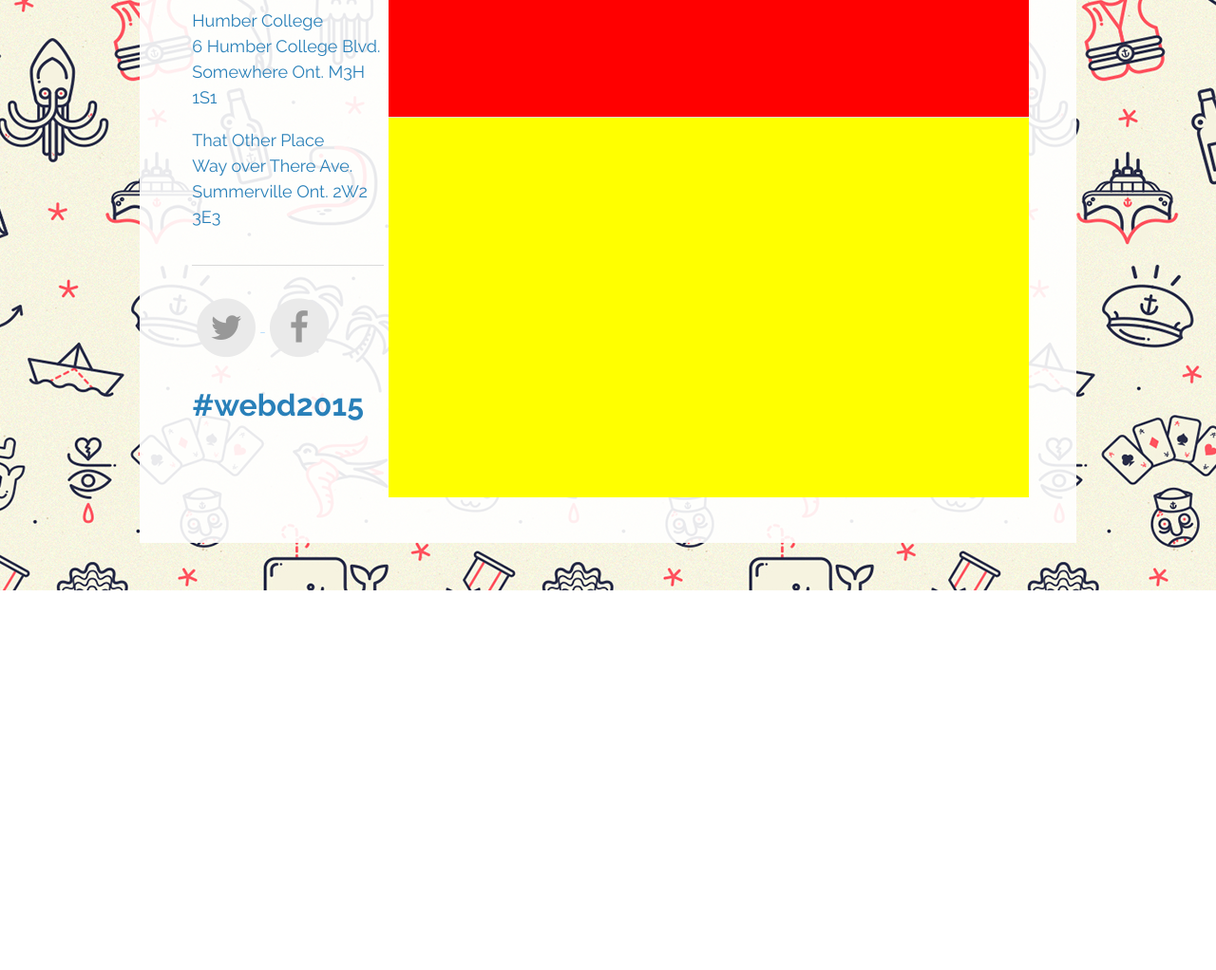
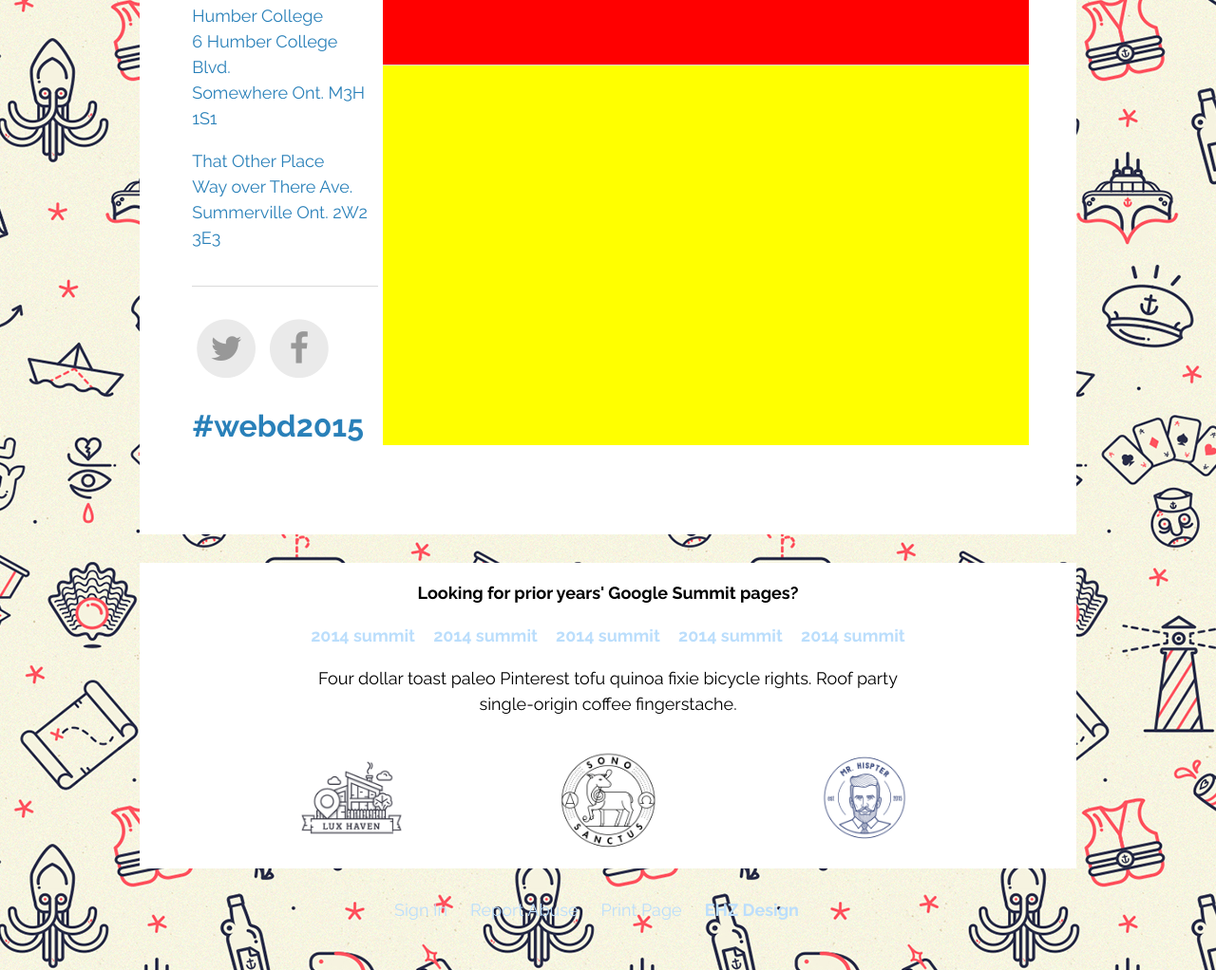
Before and after one commit to ehzdesign/Erick_Hernandez_Assignment_2, a plain HTML site: page index.html in a window 1280 px wide. Shown: the part 502-1524 px from the top of the page at 95% size. Before the commit the page ends 1124 px from the top, so only its background shows below. Drawn offline with nearby package versions, Linux system fonts and the light colour scheme.

Commit message:
footer added

```diff
--- a/index.html
+++ b/index.html
@@ -10,7 +10,7 @@
 </head>
 <body>
   <!-- PAGE-CONTAINER BEGINS  -->
-  <div id="page-container">
+  <div class="page-container">
   <!-- WRAPPER BEGINS -->
     <div class="wrapper">
     <!-- HEADER BEGINS -->
@@ -96,13 +96,35 @@
   </div>
   <!-- PAGE-CONTAINER ENDS -->
   <!-- FOOTER BEGINS -->
-  <footer id="footer">
-    <div class="wrapper"></div>
+  <footer class="footer">
+    <div class="wrapper">
+      <p>
+        <b>Looking for prior years' Google Summit pages?</b>
+      </p>
+      <ul class="footer__page-links">
+        <li><a href="#">2014 summit</a></li>
+        <li><a href="#">2014 summit</a></li>
+        <li><a href="#">2014 summit</a></li>
+        <li><a href="#">2014 summit</a></li>
+        <li><a href="#">2014 summit</a></li>
+      </ul>
+      <p>Four dollar toast paleo Pinterest tofu quinoa fixie bicycle rights. Roof party single-origin coffee fingerstache.</p>
+    </div>
+    <ul class="footer__sponsor-links">
+      <li><a href="#"><img src="assets/images/sponsor1__logo.png" alt=""></a></li>
+      <li><a href="#"><img src="assets/images/sponsor2__logo.gif" alt=""></a></li>
+      <li><a href="#"><img src="assets/images/mr-hipster__logo.jpg" alt=""></a></li>
+    </ul>
   </footer>
   <!-- FOOTER ENDS -->
   <!-- ADMIN FOOTER BEGINS -->
-  <div id="admin-footer">
-
+  <div class="admin-footer">
+    <ul class="admin-footer__links">
+      <li><a href="#">Sign In</a></li>
+      <li><a href="#">Report Abuse</a></li>
+      <li><a href="#">Print Page</a></li>
+      <li><a href="#"><b>EHZ Design<b></a></li>
+    </ul>
   </div>
    <!-- ADMIN FOOTER ENDS -->
 
--- a/src/less/base/base.less
+++ b/src/less/base/base.less
@@ -1,18 +1,22 @@
 /*===================================
 =            BASE STYLES            =
 ===================================*/
+*{
+  box-sizing: border-box;
+}
 
 a{
   color: @color-link;
+  text-decoration: none;
 }
 
 nav a{
   color: @color-link--nav;
 }
 
-a,
-ul{
-  margin: 0;
+ul,
+a{
+  margin:0;
   padding:0;
 }
 
@@ -25,3 +29,7 @@ hr{
   border: none;
   background-color: @color-section--underline;
 }
+
+img{
+  max-width: 100%;
+}
--- a/src/less/helpers/config.less
+++ b/src/less/helpers/config.less
@@ -25,7 +25,7 @@
 
 @font-base        : 10px;
 
-@line-height                 :@font-base + 17;
+@line-height      :@font-base + 17;
 
 
 @font-weight--regular   : 400;
@@ -33,7 +33,7 @@
 @font-weight--bold      : 700;
 
 @color-link--nav             :@white;
-@color-body                  :fadeOut(@white, 10%);
+@color-body                  :@white;
 @color-text--light           :@white;
 @color-text--dark            :@tundora;
 @color-section--underline    :tint(@tundora, 80%);
--- a/src/less/helpers/utilities.less
+++ b/src/less/helpers/utilities.less
@@ -10,10 +10,22 @@
 /*==============================
 =            MIXINS            =
 ==============================*/
-.center-margin(){
+.Center-margin{
   margin: 0 auto;
 }
 
-.flex{
+.Flex{
   display: flex;
 }
+
+.Flex-wrap{
+  flex-wrap: wrap;
+}
+
+.Text-center{
+  text-align: center;
+}
+
+.Justify-cc{
+  justify-content: center;
+}
--- a/src/less/layout/footer.less
+++ b/src/less/layout/footer.less
@@ -0,0 +1,61 @@
+/*=====================================
+=            FOOTER STYLES            =
+=====================================*/
+
+.footer{
+  &:extend(.page-container);
+  &:extend(.main-content);
+  margin: 3rem auto;
+  &:extend(.Text-center);
+
+  .wrapper:first-child{
+    padding: 0 10em;
+  }
+}
+
+.footer__page-links{
+  &:extend(.Flex);
+  &:extend(.Center-margin);
+  &:extend(.Flex-wrap);
+  justify-content: space-between;
+  font-smooth: never;
+  li{
+    display: inline-block;
+    &not(:last-child){
+      margin-right: 1.3em;
+    }
+    a{
+      font-weight: @font-weight--bold;
+      &:hover{
+        text-decoration: underline;
+      }
+    }
+  }
+}
+
+
+.footer__sponsor-links{
+  &:extend(.footer__page-links  all);
+  width: 40em;
+  li{
+    flex-basis: 10em;
+  }
+}
+
+.admin-footer{
+  &:extend(.page-container);
+  background-color: transparent;
+  &__links{
+    &:extend(.footer__page-links  all);
+    justify-content: space-between;
+    width: 20em;
+    width: 25em;
+    li a{
+      font-weight: @font-weight--regular;
+      }
+    }
+  }
+
+
+
+/*=====  End of FOOTER STYLES  ======*/
--- a/src/less/layout/main-content.less
+++ b/src/less/layout/main-content.less
@@ -13,13 +13,13 @@
 
 
 .main-content__container{
-  &:extend(.flex);
+  &:extend(.Flex);
   padding: 2.7em 0;
 }
 
 
 .main-content{
-  &:extend(.flex);
+  &:extend(.Flex);
   flex-direction: column;
   flex-basis: 100%;
 }
--- a/src/less/layout/page-container.less
+++ b/src/less/layout/page-container.less
@@ -1,9 +1,9 @@
 /*=============================================
 =            PAGE CONTAINER STYLES            =
 =============================================*/
-#page-container{
+.page-container{
   width: 77%;
-  .center-margin;
+  &:extend(.Center-margin);
   background: @color-body;
 }
 
```
Also changed, not shown: assets/images/ice__logo.png (added), assets/images/mr-hipster__logo.jpg (added), assets/images/sponsor1.png (added), assets/images/sponsor1__logo.png (added), assets/images/sponsor2__logo.gif (added), assets/images/squirrel__logo.jpg (added), assets/images/staticBadge__logo.jpg (added), assets/images/untime__logo.gif (added), dist/css/main.css.
